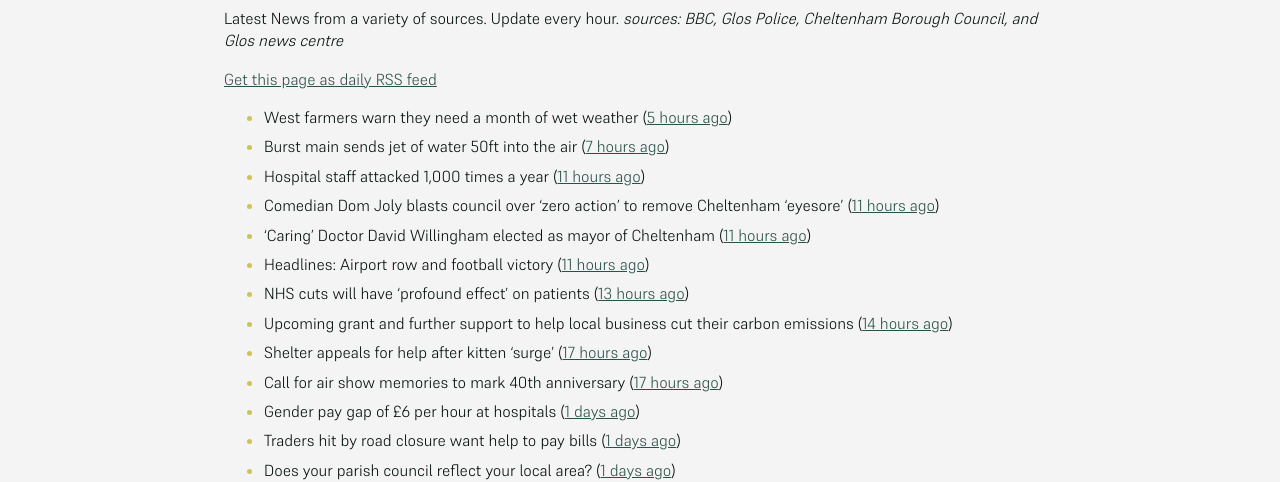
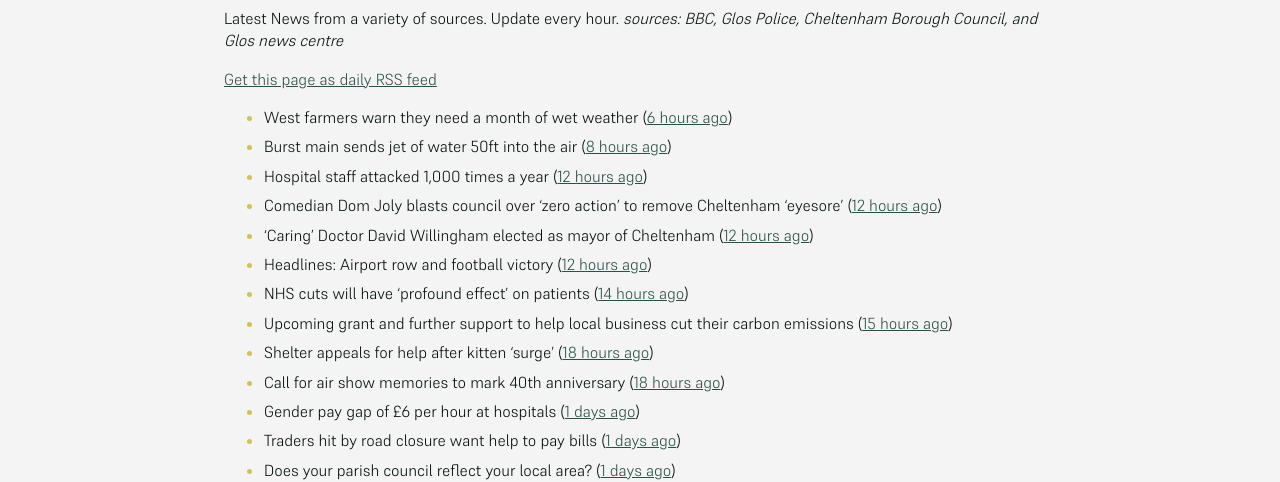
Before and after one commit to mat-0/cheltenham-open-data, a Jekyll site: the page built from _pages/news.md, in a window 1280 px wide. Shown: the part 266-748 px from the top of the page. Built offline with Jekyll 4.4.1, drawn with Linux system fonts in a browser that asks for light colours.

Commit message:
Updated 2025-05-14 23:58:06

```diff
--- a/_pages/news.md
+++ b/_pages/news.md
@@ -12,16 +12,16 @@ _sources: BBC, Glos Police, Cheltenham Borough Council, and Glos news centre_
 [Get this page as daily RSS feed](/daily.rss)
 
 <!-- news_marker starts -->
-- West farmers warn they need a month of wet weather ([5 hours ago](https://www.bbc.com/news/articles/c331dj5x2kpo))
-- Burst main sends jet of water 50ft into the air ([7 hours ago](https://www.bbc.com/news/articles/cd620lyqqnqo))
-- Hospital staff attacked 1,000 times a year ([11 hours ago](https://www.bbc.com/news/articles/cjdznk3ve87o))
-- Comedian Dom Joly blasts council over ‘zero action’ to remove Cheltenham ‘eyesore’ ([11 hours ago](https://gloucesternewscentre.co.uk/comedian-dom-joly-blasts-council-over-zero-action-to-remove-cheltenham-eyesore/))
-- ‘Caring’ Doctor David Willingham elected as mayor of Cheltenham ([11 hours ago](https://gloucesternewscentre.co.uk/caring-doctor-david-willingham-elected-as-mayor-of-cheltenham/))
-- Headlines: Airport row and football victory ([11 hours ago](https://www.bbc.com/news/articles/c74nx300n4do))
-- NHS cuts will have 'profound effect' on patients ([13 hours ago](https://www.bbc.com/news/articles/cn4gx20mwklo))
-- Upcoming grant and further support to help local business cut their carbon emissions ([14 hours ago](https://www.cheltenham.gov.uk/news/article/3010/upcoming_grant_and_further_support_to_help_local_business_cut_their_carbon_emissions))
-- Shelter appeals for help after kitten 'surge' ([17 hours ago](https://www.bbc.com/news/articles/c0719j13k87o))
-- Call for air show memories to mark 40th anniversary ([17 hours ago](https://www.bbc.com/news/articles/cz703zwv1g2o))
+- West farmers warn they need a month of wet weather ([6 hours ago](https://www.bbc.com/news/articles/c331dj5x2kpo))
+- Burst main sends jet of water 50ft into the air ([8 hours ago](https://www.bbc.com/news/articles/cd620lyqqnqo))
+- Hospital staff attacked 1,000 times a year ([12 hours ago](https://www.bbc.com/news/articles/cjdznk3ve87o))
+- Comedian Dom Joly blasts council over ‘zero action’ to remove Cheltenham ‘eyesore’ ([12 hours ago](https://gloucesternewscentre.co.uk/comedian-dom-joly-blasts-council-over-zero-action-to-remove-cheltenham-eyesore/))
+- ‘Caring’ Doctor David Willingham elected as mayor of Cheltenham ([12 hours ago](https://gloucesternewscentre.co.uk/caring-doctor-david-willingham-elected-as-mayor-of-cheltenham/))
+- Headlines: Airport row and football victory ([12 hours ago](https://www.bbc.com/news/articles/c74nx300n4do))
+- NHS cuts will have 'profound effect' on patients ([14 hours ago](https://www.bbc.com/news/articles/cn4gx20mwklo))
+- Upcoming grant and further support to help local business cut their carbon emissions ([15 hours ago](https://www.cheltenham.gov.uk/news/article/3010/upcoming_grant_and_further_support_to_help_local_business_cut_their_carbon_emissions))
+- Shelter appeals for help after kitten 'surge' ([18 hours ago](https://www.bbc.com/news/articles/c0719j13k87o))
+- Call for air show memories to mark 40th anniversary ([18 hours ago](https://www.bbc.com/news/articles/cz703zwv1g2o))
 - Gender pay gap of £6 per hour at hospitals ([1 days ago](https://www.bbc.com/news/articles/c201nmk4jz6o))
 - Traders hit by road closure want help  to pay bills ([1 days ago](https://www.bbc.com/news/articles/c0lngp091kgo))
 - Does your parish council reflect your local area? ([1 days ago](https://www.cheltenham.gov.uk/news/article/3009/does_your_parish_council_reflect_your_local_area))
```
Also changed, not shown: _data/flood.json (+5 -69 lines), _pages/fix-my-street.md (+5 -5 lines), index.md (+6 -6 lines).
